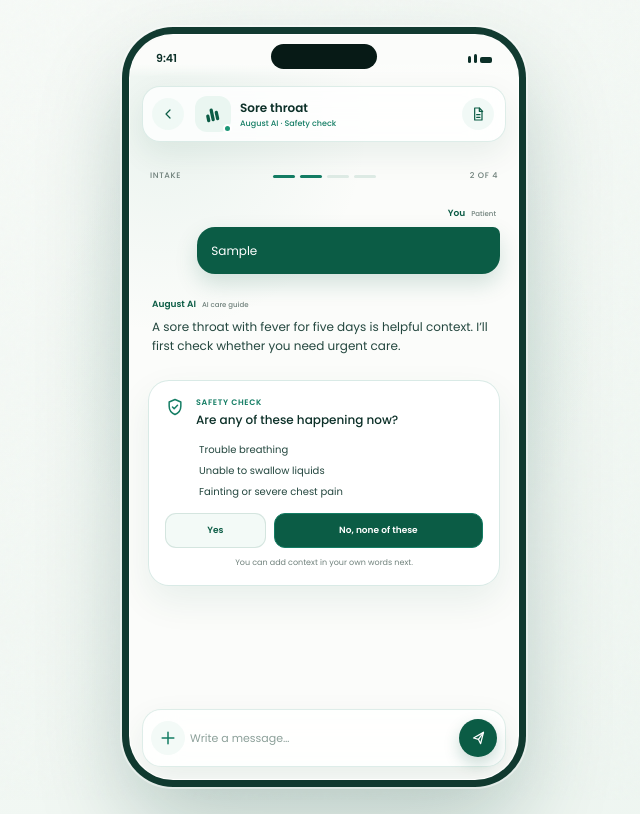
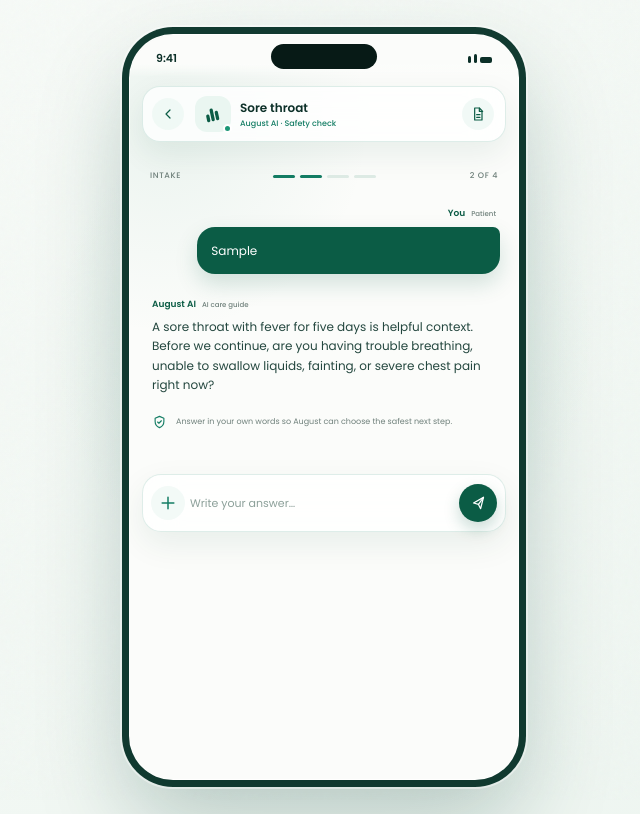
Before and after one commit to Parthawe/august-care-prototype, a Next.js app: page / in a window 1280 px wide. Both pictures are taken after typing "Sample" into the empty fields and a click on the button 783 px from the left and 503 px from the top of the page. Shown: the whole page, without its empty margins (316-956 px from the left). Built offline with nearby package versions, Linux system fonts and the light colour scheme.

Commit message:
Make safety intake conversational and pin composer

```diff
--- a/app/AugustPrototype.tsx
+++ b/app/AugustPrototype.tsx
@@ -227,6 +227,7 @@
 export function AugustPrototype() {
   const [view, setView] = useState<View>("home");
   const [concern, setConcern] = useState("");
+  const [safetyAnswer, setSafetyAnswer] = useState("");
   const [reviewing, setReviewing] = useState(false);
   const [summary, setSummary] = useState(
     "Sore throat for five days\nPainful swallowing, but able to drink liquids\nTemperature reached 101.5°F\nBreathing normally\nNo medication allergies reported\nMain question: whether treatment or testing is needed"
@@ -266,6 +267,7 @@
   const reset = () => {
     setView("home");
     setConcern("");
+    setSafetyAnswer("");
     setReviewing(false);
     setNotice("");
   };
@@ -295,13 +297,23 @@
               <IntakeScreen
                 concern={concern || "My throat has hurt for five days."}
                 reviewing={reviewing}
-                onSafe={() => setView("details")}
-                onEmergency={() => setView("emergency")}
+                onAnswer={(answer) => {
+                  const normalized = answer.toLowerCase();
+                  const clearNegative =
+                    /\b(no|none|not|don’t|don't|do not)\b/.test(normalized);
+                  const dangerSignal =
+                    /\byes\b|trouble breathing|can.?t swallow|cannot swallow|faint|chest pain/.test(
+                      normalized
+                    );
+                  setSafetyAnswer(answer);
+                  setView(dangerSignal && !clearNegative ? "emergency" : "details");
+                }}
                 onBack={reset}
               />
             )}
             {view === "details" && (
               <DetailsScreen
+                safetyAnswer={safetyAnswer || "No, none of those are happening."}
                 onContinue={() => setView("summary")}
                 onBack={() => setView("intake")}
               />
@@ -426,14 +438,12 @@
 function IntakeScreen({
   concern,
   reviewing,
-  onSafe,
-  onEmergency,
+  onAnswer,
   onBack,
 }: {
   concern: string;
   reviewing: boolean;
-  onSafe: () => void;
-  onEmergency: () => void;
+  onAnswer: (answer: string) => void;
   onBack: () => void;
 }) {
   return (
@@ -459,42 +469,33 @@
         ) : (
           <>
             <Message author="August AI" role="AI care guide">
-              A sore throat with fever for five days is helpful context. I’ll
-              first check whether you need urgent care.
+              A sore throat with fever for five days is helpful context.
+              Before we continue, are you having trouble breathing, unable to
+              swallow liquids, fainting, or severe chest pain right now?
             </Message>
-            <section className="safety-card">
-              <div className="safety-title">
-                <Icon name="shield" />
-                <div>
-                  <span>Safety check</span>
-                  <strong>Are any of these happening now?</strong>
-                </div>
-              </div>
-              <ul>
-                <li>Trouble breathing</li>
-                <li>Unable to swallow liquids</li>
-                <li>Fainting or severe chest pain</li>
-              </ul>
-              <div className="choice-row">
-                <button onClick={onEmergency}>Yes</button>
-                <button className="selected" onClick={onSafe}>
-                  No, none of these
-                </button>
-              </div>
-              <small>You can add context in your own words next.</small>
-            </section>
+            <div className="chat-prompt">
+              <Icon name="shield" />
+              <span>Answer in your own words so August can choose the safest next step.</span>
+            </div>
           </>
         )}
       </div>
-      {!reviewing && <Composer />}
+      {!reviewing && (
+        <Composer
+          placeholder="Write your answer…"
+          onSubmit={onAnswer}
+        />
+      )}
     </div>
   );
 }
 
 function DetailsScreen({
+  safetyAnswer,
   onContinue,
   onBack,
 }: {
+  safetyAnswer: string;
   onContinue: () => void;
   onBack: () => void;
 }) {
@@ -507,8 +508,11 @@
           <div><i /><i /><i className="active" /><i /></div>
           <span>3 of 4</span>
         </div>
+        <Message author="You" role="Patient" patient>
+          {safetyAnswer}
+        </Message>
         <Message author="August AI" role="AI care guide">
-          Thanks—that helps. What was your highest temperature, and can you
+          Thanks for confirming. What was your highest temperature, and can you
           swallow liquids normally?
         </Message>
         <Message author="You" role="Patient" patient>
--- a/app/globals.css
+++ b/app/globals.css
@@ -645,80 +645,33 @@
   35% { opacity: 1; transform: translateY(-2px); }
 }
 
-.safety-card {
-  border: 1px solid rgba(20, 125, 100, 0.16);
-  border-radius: 21px;
-  background: rgba(255, 255, 255, 0.88);
-  padding: 16px;
-  box-shadow: 0 15px 36px rgba(9, 84, 62, 0.08);
+.chat-prompt {
+  display: flex;
+  align-items: center;
+  gap: 9px;
+  margin: -6px 4px 14px;
+  color: var(--muted);
+  font-size: 8px;
+  line-height: 1.5;
 }
 
-.safety-title {
-  display: flex;
-  gap: 11px;
-}
-
-.safety-title > .icon {
-  width: 20px;
+.chat-prompt > .icon {
+  width: 15px;
+  flex: none;
   color: var(--green);
 }
 
-.safety-title > div { display: grid; gap: 2px; }
-.safety-title span { color: var(--green); font-size: 8px; font-weight: 600; text-transform: uppercase; letter-spacing: 0.08em; }
-.safety-title strong { font-size: 12px; font-weight: 500; }
-
-.safety-card ul {
+.composer {
+  position: sticky;
+  z-index: 7;
+  bottom: 12px;
   display: grid;
-  gap: 7px;
-  margin: 14px 0;
-  padding-left: 34px;
-  color: var(--ink-soft);
-  font-size: 10px;
-  line-height: 1.4;
-}
-
-.choice-row {
-  display: grid;
-  grid-template-columns: 0.65fr 1.35fr;
-  gap: 8px;
-}
-
-.choice-row button {
-  padding: 10px;
-  border: 1px solid var(--line);
-  border-radius: 11px;
-  background: var(--mint-2);
-  color: var(--forest);
-  font-size: 9px;
-  font-weight: 600;
-  cursor: pointer;
-}
-
-.choice-row button.selected {
-  border-color: var(--green);
-  background: var(--forest);
-  color: white;
-}
-
-.safety-card > small {
-  display: block;
-  margin-top: 9px;
-  color: var(--muted);
-  font-size: 8px;
-  text-align: center;
-}
-
-.composer {
-  position: absolute;
-  z-index: 7;
-  right: 12px;
-  bottom: 12px;
-  left: 12px;
-  display: grid;
+  width: calc(100% - 24px);
   grid-template-columns: 34px 1fr 38px;
   align-items: center;
   gap: 5px;
   min-height: 58px;
+  margin: 0 12px;
   padding: 8px;
   border-radius: 19px;
 }
```
